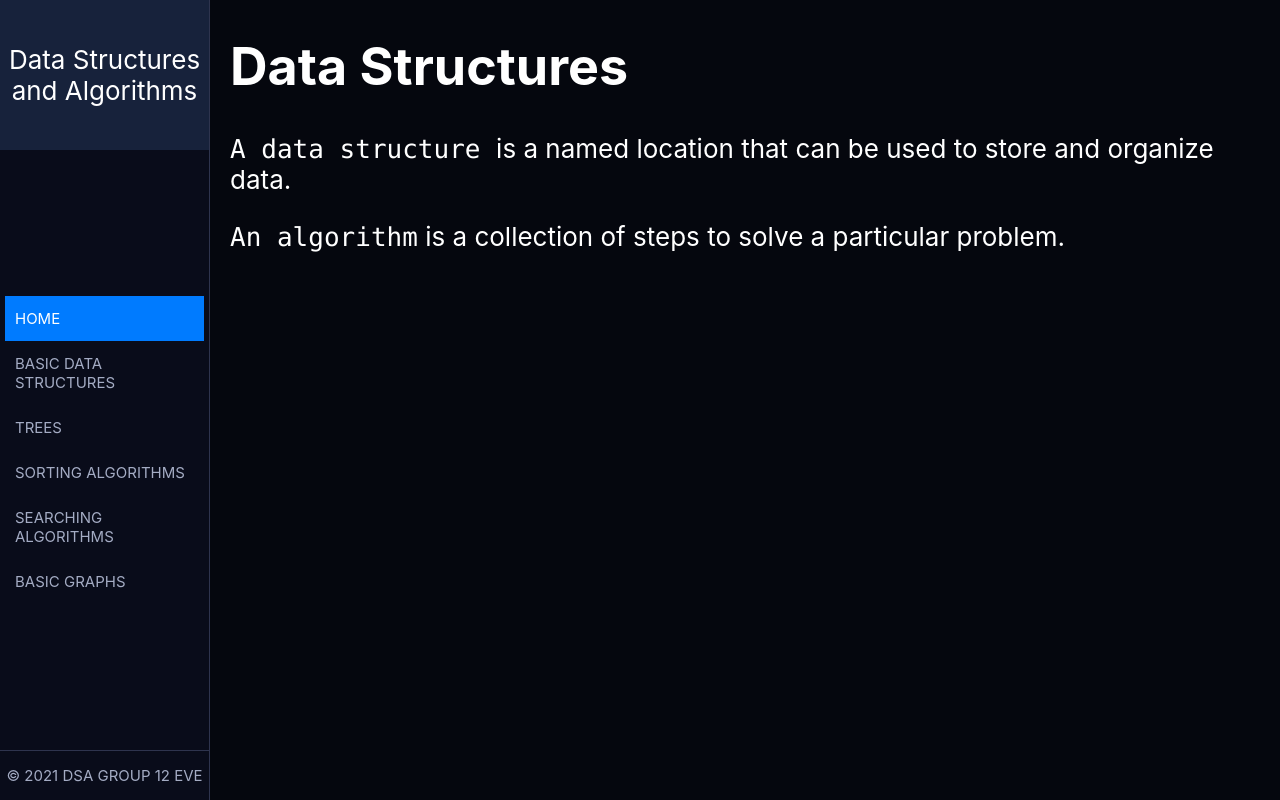
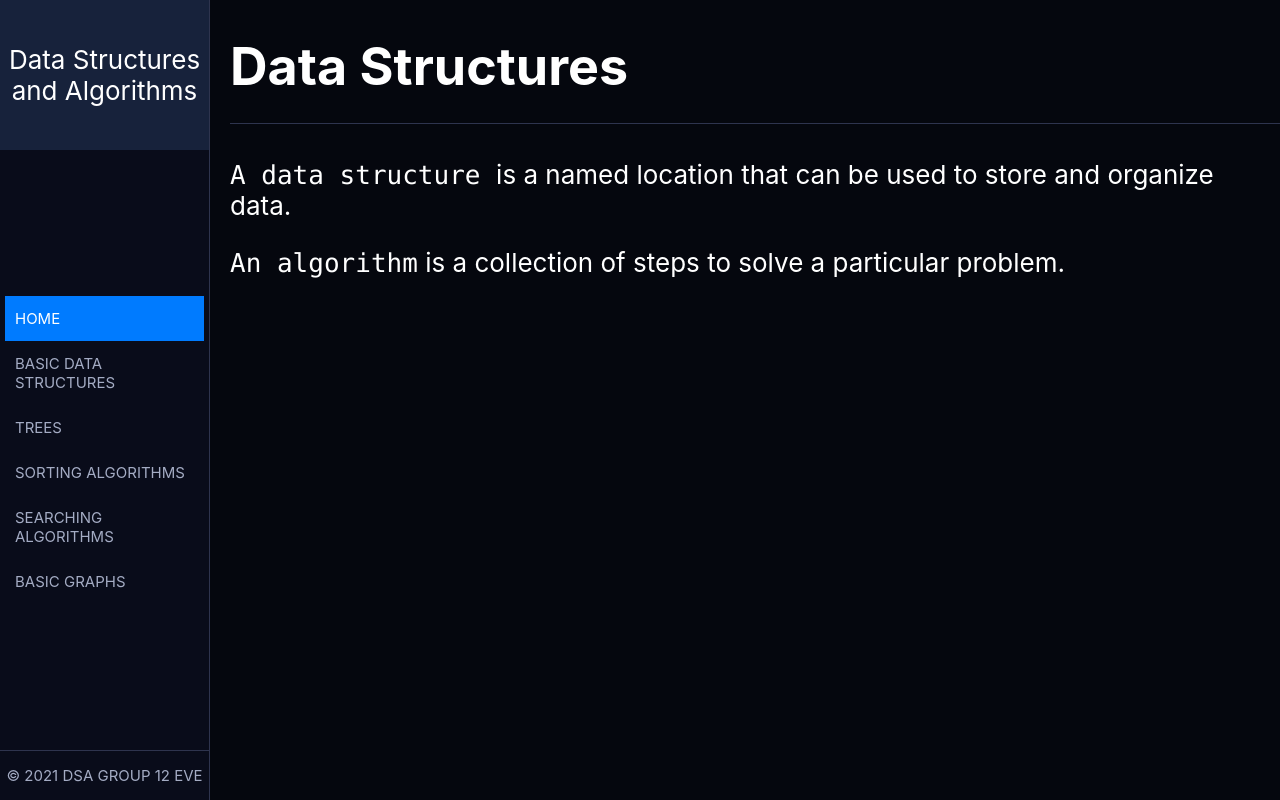
Before and after one commit to Mubangizi/data-structures-info, a React (Create React App) app: page / in a window 1280 px wide. Built offline with nearby package versions, Linux system fonts and the light colour scheme.

Commit message:
them the page with colors

```diff
--- a/src/components/HomePage/index.jsx
+++ b/src/components/HomePage/index.jsx
@@ -7,7 +7,7 @@ function App() {
     <Layout>
       <div className="Home">
         <header className="HomeHeader">
-          <h1>Data Structures</h1>
+          <h1 className="Title">Data Structures</h1>
           <p>
             <code>A data structure </code>
             is a named location that can be used to store and organize data.
--- a/src/index.css
+++ b/src/index.css
@@ -23,3 +23,8 @@ code {
   font-family: source-code-pro, Menlo, Monaco, Consolas, 'Courier New',
     monospace;
 }
+
+.Title{
+  border-bottom: 1px solid var(--color-background-light);
+  padding-bottom: 25px;
+}
```
Also changed, not shown: src/components/SideBar/SideBar.css (line endings or trailing spaces).
